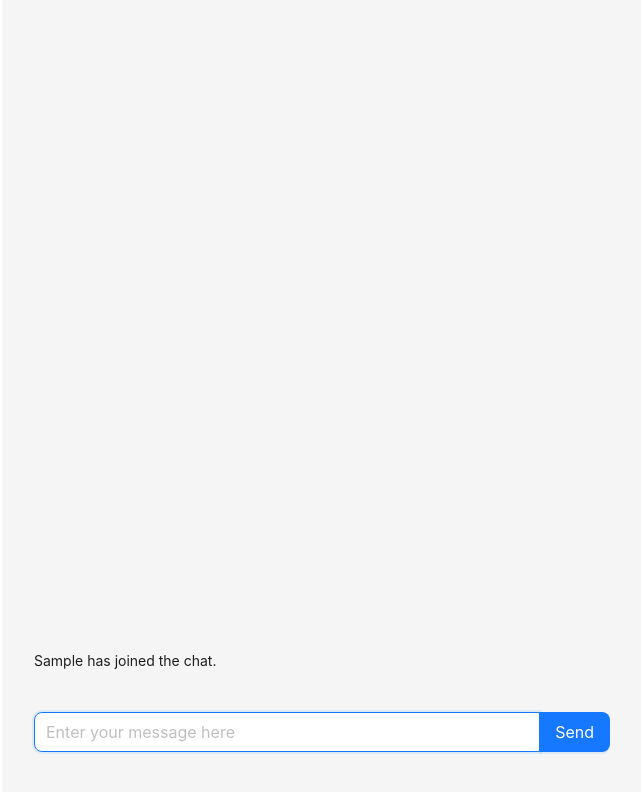
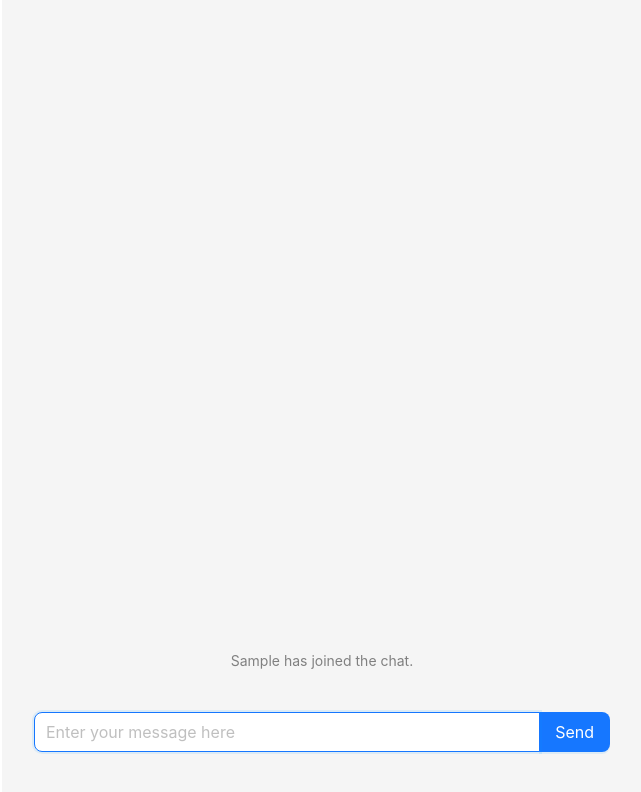
Before and after one commit to johniel-cenabre/message-ui-react, a React (Create React App) app: page / in a window 1280 px wide. Both pictures are taken after typing "Sample" into the empty fields and a click on the button "Submit". Shown: the top 792 px of the page, without its empty margins (318-959 px from the left). Built offline with nearby package versions, Linux system fonts and the light colour scheme.

Commit message:
Change system message style

```diff
--- a/src/components/chatroom/Chatroom.module.css
+++ b/src/components/chatroom/Chatroom.module.css
@@ -36,6 +36,12 @@
   font-size: 1rem;
 }
 
+.system {
+  color: gray;
+  text-align: center;
+  width: 100%;
+}
+
 .textboxRow {
   position: sticky;
   bottom: 0;
```
